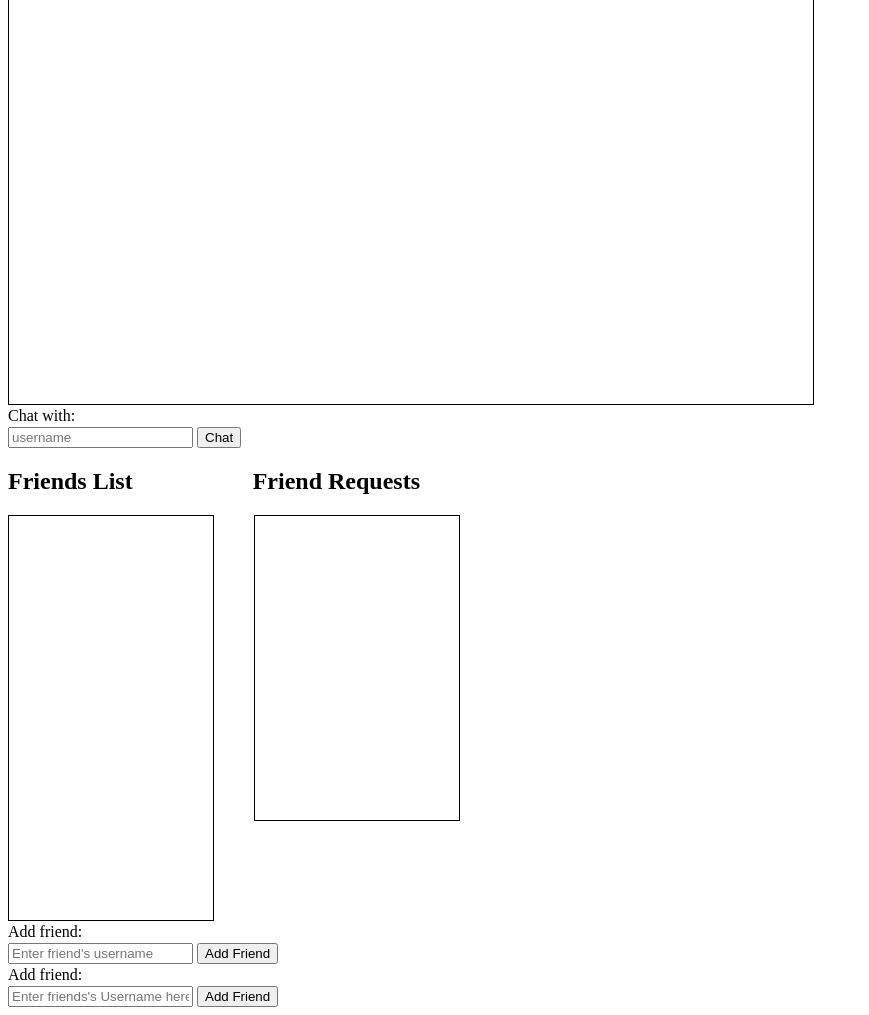
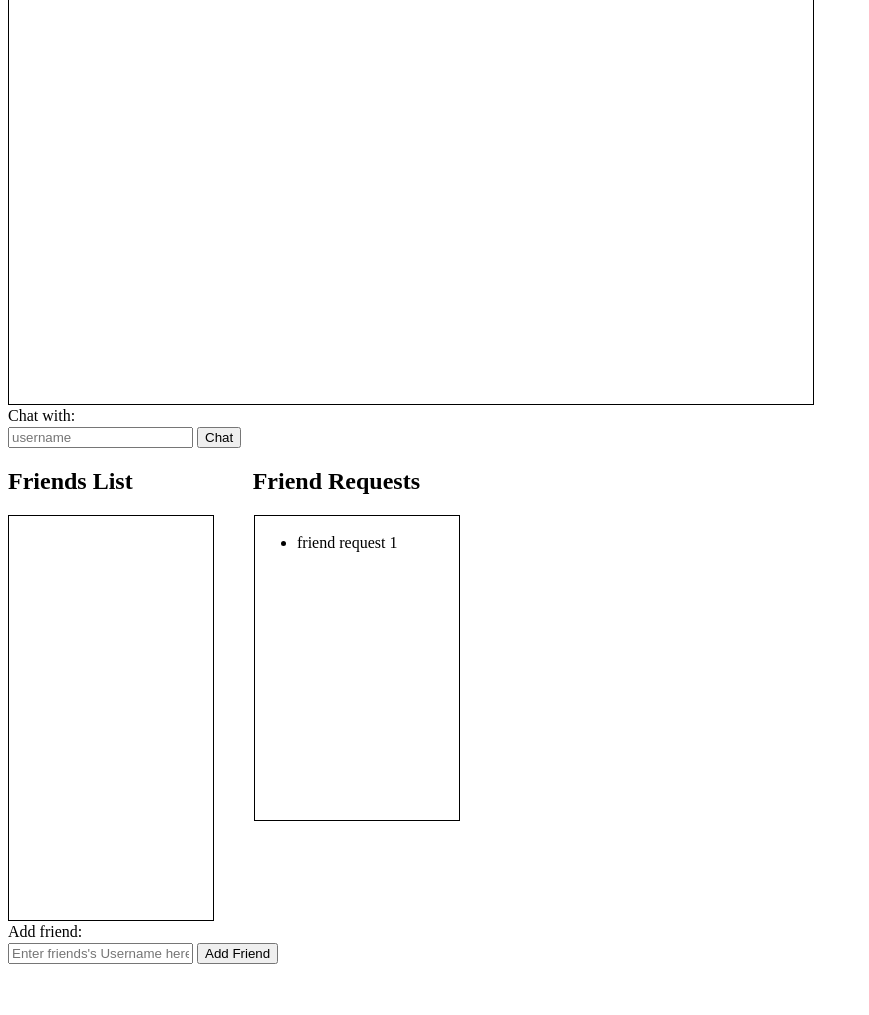
Before and after one commit to RobertW22/INFO2222-A2, a Flask app: template INFO2222-Scaffold-main/INFO2222-Scaffold-main/templates/home.jinja in a window 1280 px wide. Shown: the part 140-1155 px from the top of the page, without its empty margins (0-869 px from the left). After the commit the page ends 1104 px from the top, so only its background shows below. Run offline with Flask 3, Linux system fonts and the light colour scheme; the template is opened without the code that fills it, so the values that code supplies are empty.

Commit message:
half working show friends list
adding the user its self for some reason

```diff
--- a/INFO2222-Scaffold-main/INFO2222-Scaffold-main/app.py
+++ b/INFO2222-Scaffold-main/INFO2222-Scaffold-main/app.py
@@ -22,6 +22,8 @@ app = Flask(__name__)
 app.config['SECRET_KEY'] = secrets.token_hex()
 socketio = SocketIO(app)
 
+
+
 # don't remove this!!
 import socket_routes
 
@@ -33,6 +35,7 @@ def index():
 # login page
 @app.route("/login")
 def login():
+
     return render_template("login.jinja")
 
 # handles a post request when the user clicks the log in button
@@ -44,7 +47,7 @@ def login_user():
     username = request.json.get("username")
     password = request.json.get("password")
 
-
+    # Need to check hash pass here insted
 
     user =  db.get_user(username)
     if user is None:
@@ -54,6 +57,7 @@ def login_user():
         return "Error: Password does not match!"
 
     session['username'] = username
+
 
     return url_for('home', username=request.json.get("username"))
 
@@ -71,7 +75,14 @@ def signup_user():
     password = request.json.get("password")
 
     if db.get_user(username) is None:
-        db.insert_user(username, password)
+
+        # HASH AND SALT PASSWORD
+        # Generate a random salt
+        salt = secrets.token_hex(16)
+        hashedPassword = db.hash_password(password,salt, username)
+
+        db.insert_user(username, hashedPassword)
+
         return url_for('home', username=username)
     return "Error: User already exists!"
 
@@ -85,10 +96,22 @@ def page_not_found(_):
 def home():
     if request.args.get("username") is None:
         abort(404)
-    return render_template("home.jinja", username=request.args.get("username"))
+
+    print("IT WORKSKJDJDJDJSAOIDHUFHEWUIH")
+    currentUserName = request.args.get("username")
+
+
+    friend_requests = db.retieve_Friend_Requests(currentUserName)
 
 
 
+
+    return render_template("home.jinja", username=request.args.get("username"), friend_requests=friend_requests)
+
+
+
+
+# HERE THE FRIEND REQUESTS ARE HANDLED
 @app.route("/add_friend", methods=["POST"])
 def add_Friend():
 
@@ -106,11 +129,27 @@ def add_Friend():
     print(db.sendFriendRequest(username,friendsName))
 
 
-    return render_template("home.jinja")
+    return redirect(url_for('home', username=username))
 
 
 
     # IT WORKS! but I need to maybe add a sent requests box
+
+
+#DISPLAYING FRIEND REQUESTS
+@app.route('/home')
+def loadFriendRequests():
+
+    print("IT WORKSKJDJDJDJSAOIDHUFHEWUIH")
+    currentUserName = request.args.get("username")
+
+    #WORKS BUT ITS ADDING ITSELF TO THE LIST must fix
+
+    friend_requests = db.retieve_Friend_Requests(currentUserName)
+    return render_template('home.jinja',username=currentUserName, friend_requests=friend_requests)
+
+
+
 
 if __name__ == '__main__':
     socketio.run(app, ssl_context=('/usr/local/share/ca-certificates/myCA.crt', './certs/myCA.key'))
--- a/INFO2222-Scaffold-main/INFO2222-Scaffold-main/models.py
+++ b/INFO2222-Scaffold-main/INFO2222-Scaffold-main/models.py
@@ -45,6 +45,7 @@ class User(Base):
     #friends: Mapped[str] = mapped_column(String) #store as a string of comma separated values
     friends = []
     friendRequests = []
+    salt = ""
 
 
 
--- a/INFO2222-Scaffold-main/INFO2222-Scaffold-main/templates/home.jinja
+++ b/INFO2222-Scaffold-main/INFO2222-Scaffold-main/templates/home.jinja
@@ -114,17 +114,20 @@
         <section id="friends_box"></section>
 
         <!-- Add friend bar -->
-        <section id="requestBar"></section>
+        <section id="requestBar">
+
+        <ul>
+            <li>friend request 1</li>
+            {% for request in friend_requests %}
+                <li>{{ request }}</li>
+            {% endfor %}
+
+
+
+        </section>
     </div>
 
-
-    <section>
-        <p class="text">Add friend: </p>
-        <input id="friend_username" type="text" placeholder="Enter friend's username">
-        <button onclick="addFriend()">Add Friend</button>
-    </section>
-
-    <!-- Testing forms -->
+    <!-- Send Friend request forms [POST] -->
     <section>
 
         <form action="/add_friend" method="post">
@@ -201,19 +204,6 @@
     }
 
 
-    function addFriend(){
-
-        // get inputfield
-        let friend_username = document.getElementById("friend_username).value;
-
-        if(!friendUsername.trim()){
-            alert("Please enter a valid username");
-            return;
-        }
-
-
-
-    }
 
     // we emit a join room event to the server to join a room
     function join_room() {
```
Also changed, not shown: INFO2222-Scaffold-main/INFO2222-Scaffold-main/db.py (+27 -2 lines).
